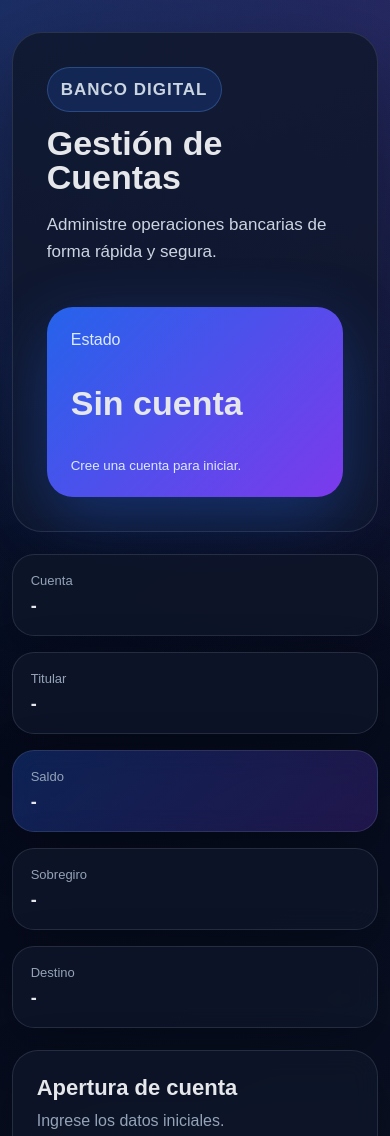
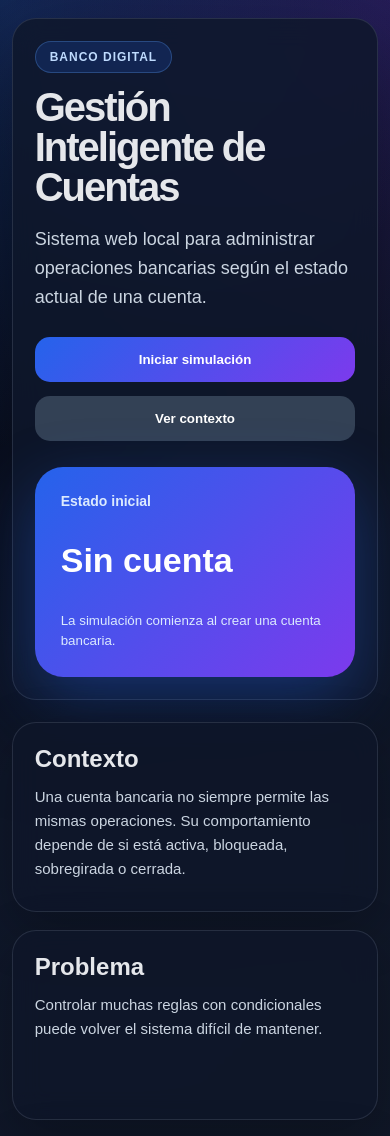
Before and after one commit to David-Cabrera00/Taller-Patr-n-State, a plain HTML site: page TallerStateee/public/index.html in a window 390 px wide. Shown: the top 1136 px of the page. Drawn offline with Linux system fonts and the light colour scheme; no server answers.

Commit message:
agregando estilos finales

```diff
--- a/TallerStateee/public/index.html
+++ b/TallerStateee/public/index.html
@@ -8,13 +8,58 @@
 <body>
 <div class="app">
 
-    <header class="hero">
+    <section class="landing">
+        <div class="landing-content">
+            <p class="badge">Banco digital</p>
+            <h1>Gestión Inteligente de Cuentas</h1>
+            <p class="landing-text">
+                Sistema web local para administrar operaciones bancarias según el estado actual de una cuenta.
+            </p>
+
+            <div class="landing-actions">
+                <button class="primary" onclick="startSimulation()">Iniciar simulación</button>
+                <button onclick="scrollToContext()">Ver contexto</button>
+            </div>
+        </div>
+
+        <div class="landing-card">
+            <span>Estado inicial</span>
+            <strong>Sin cuenta</strong>
+            <small>La simulación comienza al crear una cuenta bancaria.</small>
+        </div>
+    </section>
+
+    <section id="contextSection" class="context-grid">
+        <article class="card context-card">
+            <h2>Contexto</h2>
+            <p>
+                Una cuenta bancaria no siempre permite las mismas operaciones.
+                Su comportamiento depende de si está activa, bloqueada, sobregirada o cerrada.
+            </p>
+        </article>
+
+        <article class="card context-card">
+            <h2>Problema</h2>
+            <p>
+                Controlar muchas reglas con condicionales puede volver el sistema difícil de mantener.
+            </p>
+        </article>
+
+        <article class="card context-card">
+            <h2>Solución</h2>
+            <p>
+                Separar el comportamiento de cada estado permite tener un sistema más claro,
+                flexible y fácil de ampliar.
+            </p>
+        </article>
+    </section>
+
+    <section id="simulationSection" class="simulation hidden">
+        <header class="hero compact">
             <div>
-            <p class="badge">Banco digital</p>
+                <p class="badge">Panel operativo</p>
                 <h1>Gestión de Cuentas</h1>
-            <p>
-                Administre operaciones bancarias de forma rápida y segura.
-            </p>
+                <p>Administre operaciones bancarias de forma rápida y segura.</p>
             </div>
 
             <div class="state-panel">
@@ -121,6 +166,7 @@
                 </div>
             </section>
         </section>
+    </section>
 
 </div>
 
--- a/TallerStateee/public/script.js
+++ b/TallerStateee/public/script.js
@@ -217,3 +217,15 @@ function showMessage(message, isError) {
     messageBox.textContent = message;
     messageBox.classList.toggle("error", isError);
 }
+function startSimulation() {
+    const simulationSection = document.getElementById("simulationSection");
+    simulationSection.classList.remove("hidden");
+    simulationSection.scrollIntoView({ behavior: "smooth", block: "start" });
+}
+
+function scrollToContext() {
+    document.getElementById("contextSection").scrollIntoView({
+        behavior: "smooth",
+        block: "start"
+    });
+}
--- a/TallerStateee/public/style.css
+++ b/TallerStateee/public/style.css
@@ -1,5 +1,9 @@
 * {
     box-sizing: border-box;
+}
+
+html {
+    scroll-behavior: smooth;
 }
 
 body {
@@ -7,15 +11,197 @@ body {
     font-family: Arial, Helvetica, sans-serif;
     color: #e5e7eb;
     background:
-        radial-gradient(circle at top left, rgba(59, 130, 246, 0.28), transparent 32%),
-        radial-gradient(circle at top right, rgba(139, 92, 246, 0.22), transparent 30%),
-        linear-gradient(135deg, #020617, #0f172a);
+            radial-gradient(circle at top left, rgba(59, 130, 246, 0.26), transparent 32%),
+            radial-gradient(circle at top right, rgba(124, 58, 237, 0.24), transparent 30%),
+            linear-gradient(135deg, #020617, #0f172a 45%, #111827);
 }
 
 .app {
-    width: min(1200px, 94%);
+    width: min(1180px, 94%);
     margin: auto;
     padding: 32px 0;
+}
+
+
+button {
+    border: 0;
+    cursor: pointer;
+    padding: 14px 18px;
+    border-radius: 15px;
+    color: white;
+    background: #334155;
+    font-weight: 900;
+    transition: transform 0.18s ease, background 0.18s ease, box-shadow 0.18s ease;
+}
+
+button:hover:not(:disabled) {
+    transform: translateY(-2px);
+    background: #475569;
+    box-shadow: 0 12px 28px rgba(0, 0, 0, 0.28);
+}
+
+button:disabled {
+    cursor: not-allowed;
+    opacity: 0.42;
+}
+
+.primary {
+    background: linear-gradient(135deg, #2563eb, #7c3aed);
+}
+
+.danger {
+    background: linear-gradient(135deg, #ef4444, #991b1b);
+}
+
+
+.landing {
+    display: grid;
+    grid-template-columns: minmax(0, 1fr) 320px;
+    gap: 26px;
+    align-items: center;
+    padding: 34px;
+    margin-bottom: 22px;
+    border-radius: 34px;
+    background: rgba(15, 23, 42, 0.84);
+    border: 1px solid rgba(148, 163, 184, 0.18);
+    box-shadow: 0 30px 90px rgba(0, 0, 0, 0.38);
+    backdrop-filter: blur(14px);
+}
+
+.badge {
+    display: inline-block;
+    margin: 0 0 14px;
+    padding: 8px 14px;
+    border-radius: 999px;
+    color: #bfdbfe;
+    background: rgba(37, 99, 235, 0.18);
+    border: 1px solid rgba(96, 165, 250, 0.28);
+    font-size: 12px;
+    font-weight: 900;
+    text-transform: uppercase;
+    letter-spacing: 1px;
+}
+
+.landing-content h1 {
+    margin: 0;
+    max-width: 780px;
+    font-size: clamp(42px, 5vw, 68px);
+    line-height: 1;
+    letter-spacing: -2px;
+}
+
+.landing-text {
+    max-width: 720px;
+    margin-top: 18px;
+    margin-bottom: 0;
+    color: #cbd5e1;
+    font-size: 18px;
+    line-height: 1.6;
+}
+
+.landing-actions {
+    display: flex;
+    align-items: center;
+    gap: 14px;
+    margin-top: 26px;
+    flex-wrap: wrap;
+}
+
+.landing-actions button {
+    width: auto;
+    min-width: 170px;
+    padding: 15px 22px;
+}
+
+.landing-actions .primary {
+    width: auto;
+    min-width: 220px;
+}
+
+.landing-card {
+    min-height: 210px;
+    padding: 26px;
+    border-radius: 28px;
+    background: linear-gradient(135deg, #2563eb, #7c3aed);
+    display: flex;
+    flex-direction: column;
+    justify-content: space-between;
+    box-shadow: 0 22px 65px rgba(37, 99, 235, 0.35);
+}
+
+.landing-card span {
+    display: block;
+    color: #dbeafe;
+    font-size: 14px;
+    font-weight: 700;
+}
+
+.landing-card strong {
+    display: block;
+    color: white;
+    font-size: 34px;
+    line-height: 1.1;
+}
+
+.landing-card small {
+    display: block;
+    color: #dbeafe;
+    line-height: 1.5;
+}
+
+
+.context-grid {
+    display: grid;
+    grid-template-columns: repeat(3, 1fr);
+    gap: 18px;
+    margin-top: 0;
+}
+
+.context-card {
+    min-height: 190px;
+    padding: 26px;
+}
+
+.context-card h2 {
+    margin: 0 0 12px;
+    font-size: 24px;
+}
+
+.context-card p {
+    margin: 0;
+    color: #cbd5e1;
+    font-size: 15px;
+    line-height: 1.6;
+}
+
+
+.card {
+    padding: 24px;
+    border-radius: 26px;
+    background: rgba(15, 23, 42, 0.78);
+    border: 1px solid rgba(148, 163, 184, 0.18);
+    box-shadow: 0 18px 55px rgba(0, 0, 0, 0.24);
+    backdrop-filter: blur(14px);
+}
+
+.section-title h2 {
+    margin: 0;
+    font-size: 22px;
+}
+
+.section-title p {
+    margin: 8px 0 18px;
+    color: #94a3b8;
+    line-height: 1.5;
+}
+
+
+.simulation {
+    margin-top: 22px;
+}
+
+.hidden {
+    display: none;
 }
 
 .hero {
@@ -23,41 +209,33 @@ body {
     grid-template-columns: 1fr 300px;
     gap: 24px;
     align-items: center;
-    padding: 34px;
+    padding: 30px;
     border-radius: 30px;
     background: rgba(15, 23, 42, 0.82);
     border: 1px solid rgba(148, 163, 184, 0.18);
-    box-shadow: 0 30px 90px rgba(0, 0, 0, 0.38);
+    box-shadow: 0 24px 70px rgba(0, 0, 0, 0.34);
+    backdrop-filter: blur(14px);
 }
 
-.badge {
-    display: inline-block;
-    margin: 0 0 14px;
-    padding: 8px 13px;
-    border-radius: 999px;
-    color: #bfdbfe;
-    background: rgba(37, 99, 235, 0.18);
-    border: 1px solid rgba(96, 165, 250, 0.28);
-    font-size: 12px;
-    font-weight: 800;
-    text-transform: uppercase;
-    letter-spacing: 1px;
-}
-
-h1 {
+.hero h1 {
     margin: 0;
-    font-size: clamp(34px, 5vw, 58px);
+    font-size: clamp(32px, 4vw, 52px);
     line-height: 1;
+    letter-spacing: -1.5px;
 }
 
 .hero p {
     color: #cbd5e1;
     line-height: 1.6;
-    font-size: 17px;
+    font-size: 16px;
+}
+
+.hero.compact {
+    min-height: auto;
 }
 
 .state-panel {
-    min-height: 190px;
+    min-height: 180px;
     padding: 24px;
     border-radius: 26px;
     background: linear-gradient(135deg, #2563eb, #7c3aed);
@@ -76,6 +254,7 @@ h1 {
     font-size: 34px;
 }
 
+
 .dashboard {
     display: grid;
     grid-template-columns: repeat(5, 1fr);
@@ -83,17 +262,13 @@ h1 {
     margin: 22px 0;
 }
 
-.metric-card,
-.card {
+.metric-card {
+    padding: 18px;
+    border-radius: 22px;
     background: rgba(15, 23, 42, 0.78);
     border: 1px solid rgba(148, 163, 184, 0.18);
     box-shadow: 0 18px 55px rgba(0, 0, 0, 0.24);
     backdrop-filter: blur(14px);
-}
-
-.metric-card {
-    padding: 18px;
-    border-radius: 22px;
 }
 
 .metric-card span {
@@ -105,39 +280,18 @@ h1 {
 
 .metric-card strong {
     font-size: 18px;
+    word-break: break-word;
 }
 
 .metric-card.highlight {
     background: linear-gradient(135deg, rgba(37, 99, 235, 0.28), rgba(124, 58, 237, 0.22));
 }
 
+
 .main-grid {
     display: grid;
     grid-template-columns: 1fr 1fr;
     gap: 20px;
-}
-
-.bottom-grid {
-    display: grid;
-    grid-template-columns: 0.8fr 1.2fr;
-    gap: 20px;
-    margin-top: 20px;
-}
-
-.card {
-    padding: 24px;
-    border-radius: 26px;
-}
-
-.section-title h2 {
-    margin: 0;
-    font-size: 22px;
-}
-
-.section-title p {
-    margin: 8px 0 18px;
-    color: #94a3b8;
-    line-height: 1.5;
 }
 
 label {
@@ -160,40 +314,13 @@ input {
     font-size: 15px;
 }
 
+input::placeholder {
+    color: #64748b;
+}
+
 input:focus {
     border-color: #38bdf8;
     box-shadow: 0 0 0 4px rgba(56, 189, 248, 0.12);
-}
-
-button {
-    border: 0;
-    cursor: pointer;
-    padding: 14px 15px;
-    border-radius: 15px;
-    color: white;
-    background: #334155;
-    font-weight: 900;
-    transition: 0.18s ease;
-}
-
-button:hover:not(:disabled) {
-    transform: translateY(-2px);
-    background: #475569;
-    box-shadow: 0 12px 28px rgba(0, 0, 0, 0.28);
-}
-
-button:disabled {
-    cursor: not-allowed;
-    opacity: 0.42;
-}
-
-.primary {
-    width: 100%;
-    background: linear-gradient(135deg, #2563eb, #7c3aed);
-}
-
-.danger {
-    background: linear-gradient(135deg, #ef4444, #991b1b);
 }
 
 .actions {
@@ -202,52 +329,12 @@ button:disabled {
     gap: 12px;
 }
 
-.rules {
+
+.bottom-grid {
     display: grid;
-    gap: 12px;
-}
-
-.rule {
-    padding: 14px;
-    border-radius: 16px;
-    background: rgba(30, 41, 59, 0.68);
-    border: 1px solid rgba(148, 163, 184, 0.12);
-}
-
-.rule strong {
-    display: block;
-    color: #93c5fd;
-    margin-bottom: 6px;
-}
-
-.rule span {
-    color: #cbd5e1;
-    font-size: 14px;
-    line-height: 1.45;
-}
-
-.state-flow {
+    grid-template-columns: 0.8fr 1.2fr;
+    gap: 20px;
     margin-top: 20px;
-}
-
-.flow {
-    display: flex;
-    gap: 12px;
-    flex-wrap: wrap;
-    align-items: center;
-}
-
-.flow span {
-    padding: 10px 14px;
-    border-radius: 999px;
-    background: rgba(37, 99, 235, 0.2);
-    border: 1px solid rgba(96, 165, 250, 0.28);
-    color: #dbeafe;
-    font-weight: 800;
-}
-
-.flow b {
-    color: #38bdf8;
 }
 
 .message-box {
@@ -306,11 +393,67 @@ button:disabled {
     border-left-color: #ef4444;
 }
 
+/* =========================
+   SCROLL
+========================= */
+
+.history::-webkit-scrollbar {
+    width: 8px;
+}
+
+.history::-webkit-scrollbar-track {
+    background: rgba(15, 23, 42, 0.6);
+    border-radius: 999px;
+}
+
+.history::-webkit-scrollbar-thumb {
+    background: rgba(96, 165, 250, 0.45);
+    border-radius: 999px;
+}
+
+/* =========================
+   RESPONSIVE
+========================= */
+
 @media (max-width: 1050px) {
+    .landing,
     .hero,
     .main-grid,
     .bottom-grid,
-    .dashboard {
+    .dashboard,
+    .context-grid {
+        grid-template-columns: 1fr;
+    }
+
+    .landing-actions {
+        flex-direction: column;
+        align-items: stretch;
+    }
+
+    .landing-actions button,
+    .landing-actions .primary {
+        width: 100%;
+    }
+}
+
+@media (max-width: 620px) {
+    .app {
+        width: min(94%, 100%);
+        padding: 18px 0;
+    }
+
+    .landing,
+    .hero,
+    .card {
+        padding: 22px;
+        border-radius: 24px;
+    }
+
+    .landing-content h1 {
+        font-size: 40px;
+    }
+
+    .actions {
         grid-template-columns: 1fr;
     }
 }
```
Lines whose indentation alone changed are shown as unchanged.
